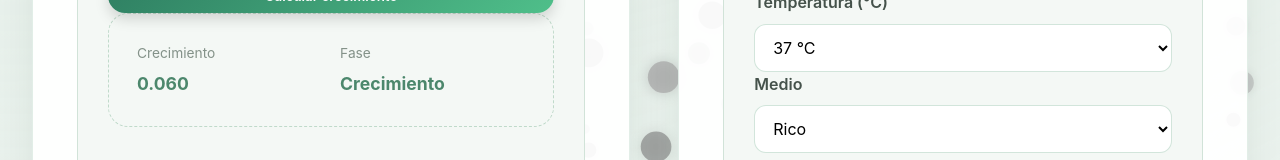
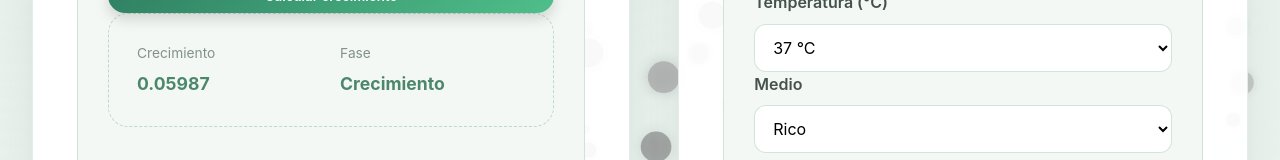
Before and after one commit to Ignacio-dev0/TPfinalAN, a React (Vite) app: page / in a window 1280 px wide. Both pictures are taken after a click on the button "Calcular crecimiento". Shown: the part 2327-2487 px from the top of the page. Built offline with nearby package versions, Linux system fonts and the light colour scheme.

Commit message:
Arreglo que se muestren 5 digitos

```diff
--- a/src/components/SimulatorSection.jsx
+++ b/src/components/SimulatorSection.jsx
@@ -231,7 +231,7 @@ const SimulatorSection = () => {
               <div className="panel-results">
                 <div>
                   <span>Crecimiento</span>
-                  <strong>{singleResult.value.toFixed(3)}</strong>
+                  <strong>{singleResult.value.toFixed(5)}</strong>
                 </div>
 
                 <div>
@@ -353,11 +353,11 @@ const SimulatorSection = () => {
               <div className="panel-results comparison-results">
                 <div>
                   <span>Crecimiento condición A</span>
-                  <strong>{compareResult.r1.value.toFixed(3)}</strong>
+                  <strong>{compareResult.r1.value.toFixed(5)}</strong>
                 </div>
                 <div>
                   <span>Crecimiento condición B</span>
-                  <strong>{compareResult.r2.value.toFixed(3)}</strong>
+                  <strong>{compareResult.r2.value.toFixed(5)}</strong>
                 </div>
                 <div className="comparison-summary">
                   <span>Comparación</span>
```
